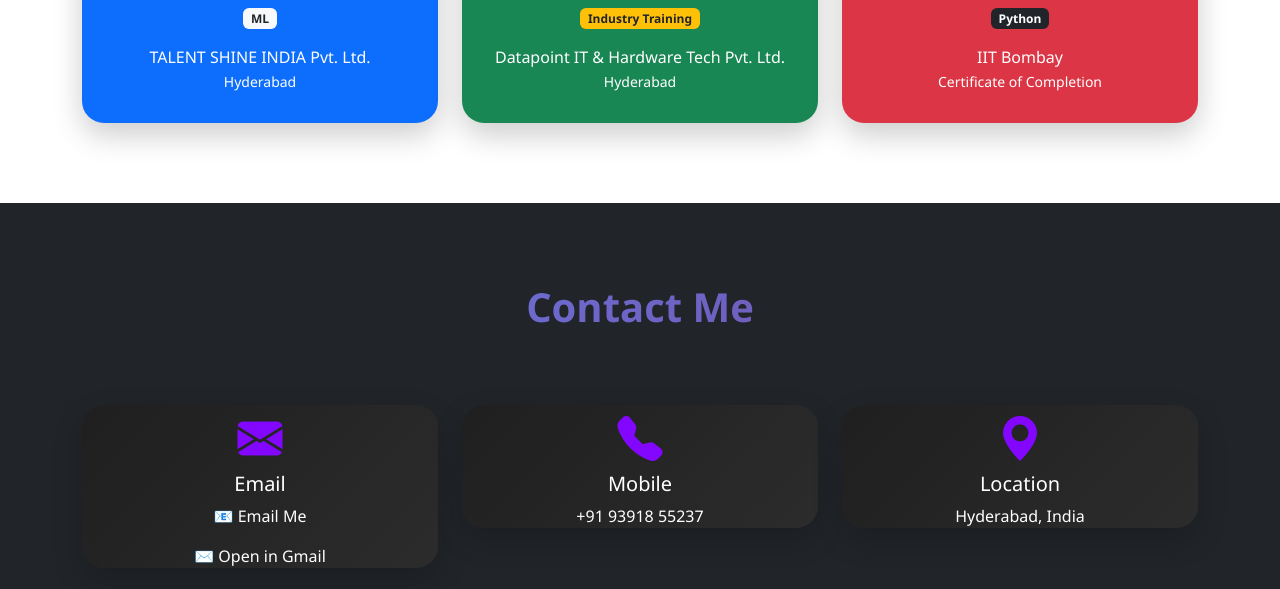
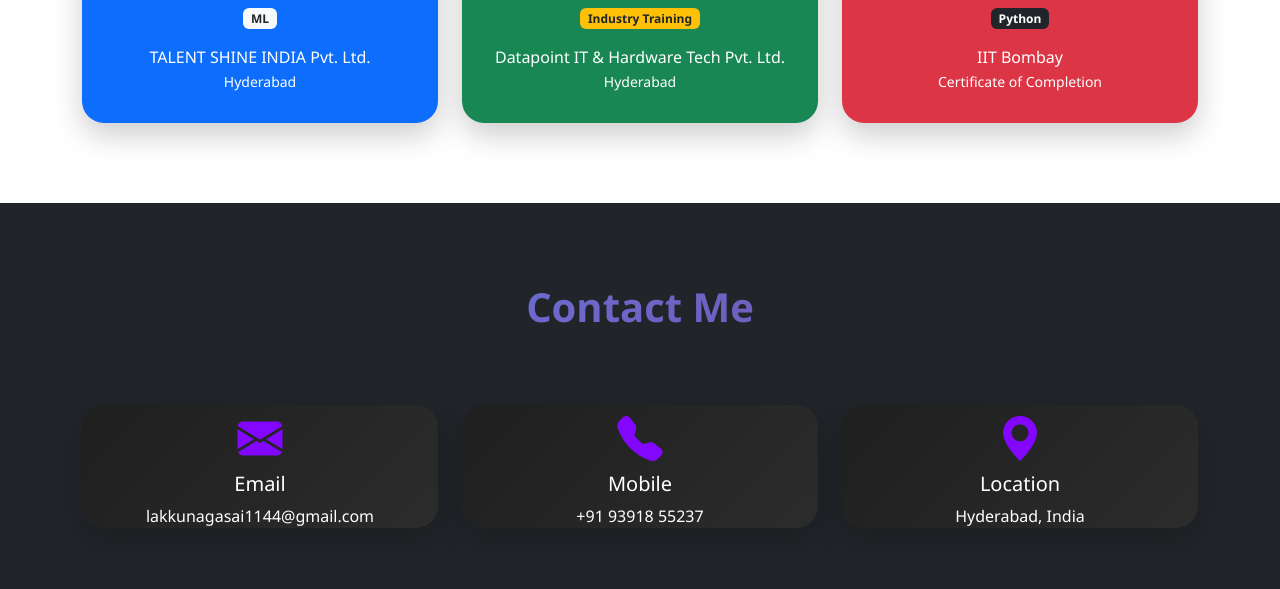
Before and after one commit to Lakkusai19/Portfolio, a plain HTML site: page index.html in a window 1280 px wide. Shown: the part 4303-4892 px from the top of the page. Drawn offline with nearby package versions, Linux system fonts and the light colour scheme.

Commit message:
Update index.html

```diff
--- a/index.html
+++ b/index.html
@@ -558,7 +558,7 @@
     <p>
       <a href="mailto:lakkunagasai1144@gmail.com?subject=Portfolio%20Contact"
          class="contact-link">
-        📧 Email Me
+        lakkunagasai1144@gmail.com
       </a>
     </p>
 
@@ -567,7 +567,6 @@
       <a href="https://mail.google.com/mail/?view=cm&fs=1&to=lakkunagasai1144@gmail.com"
          target="_blank"
          class="contact-link">
-        ✉️ Open in Gmail
       </a>
     </p>
   </div>
```
